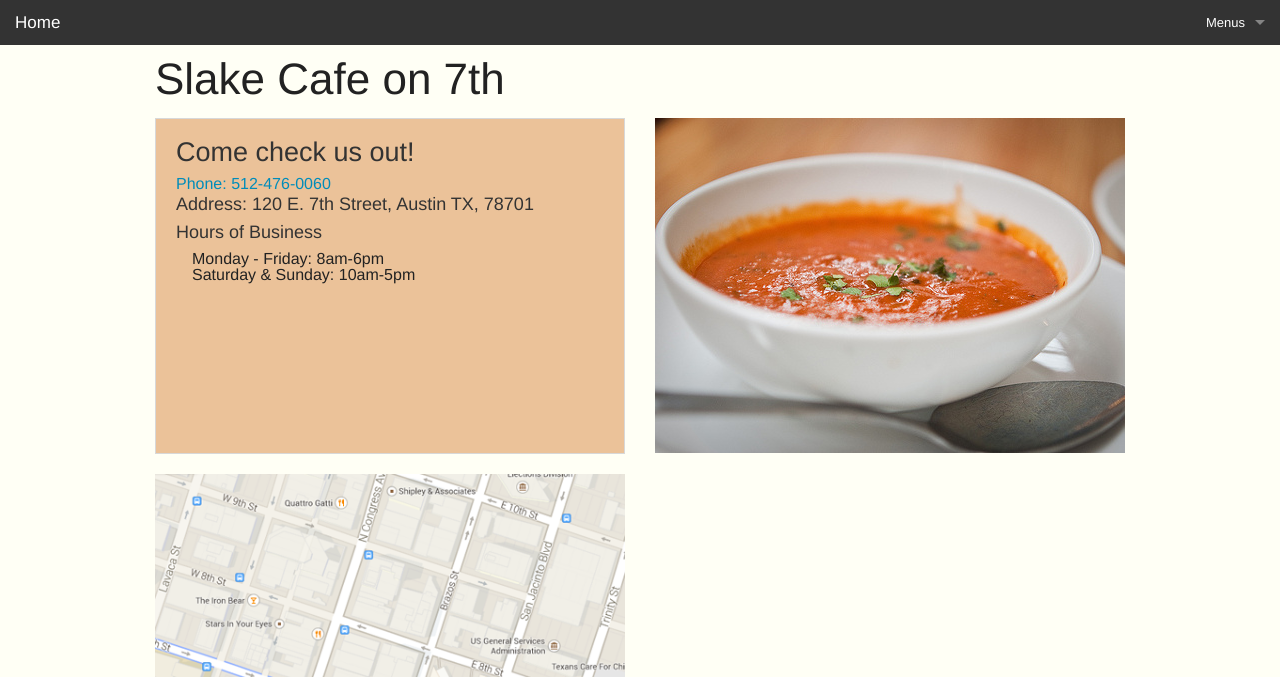
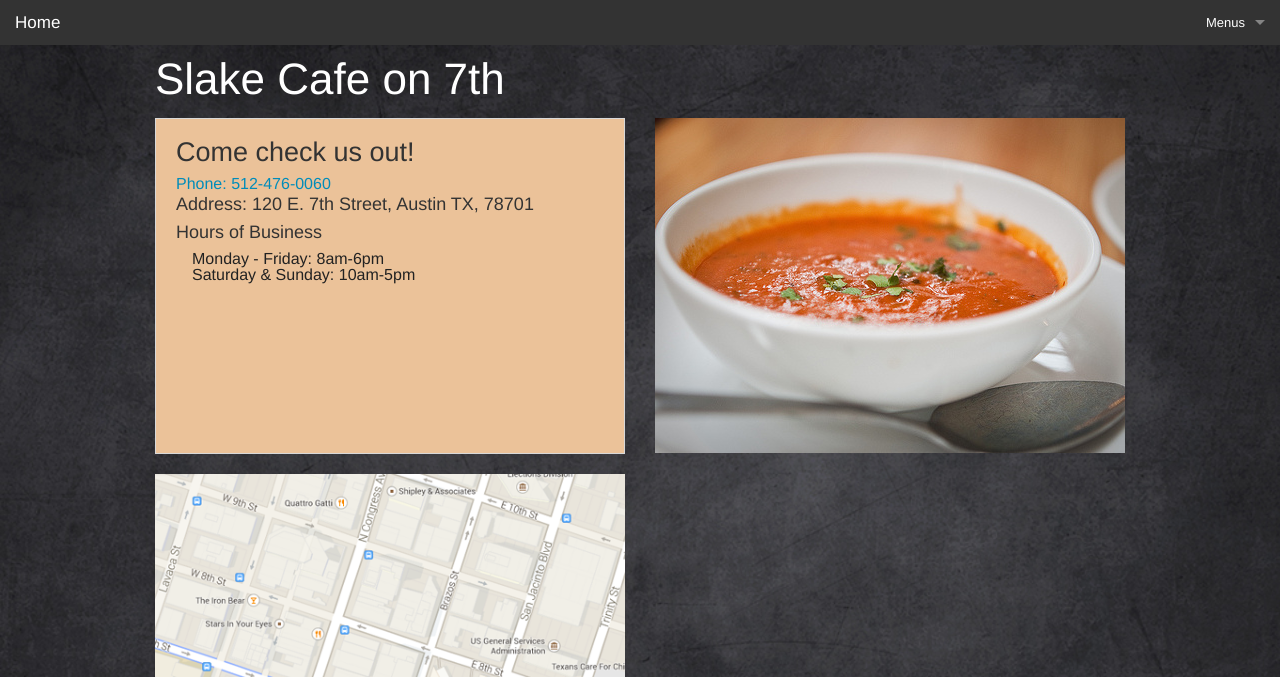
Before and after one commit to khannifin/restaurant-project, a plain HTML site: page index.html in a window 1280 px wide. Shown: the top 677 px of the page. Drawn offline with Linux system fonts and the light colour scheme.

Commit message:
Background Image

```diff
--- a/css/style.css
+++ b/css/style.css
@@ -6,3 +6,15 @@
 		}
 
 .hours-daily {padding-left: 1em;}
+
+body {
+	background: url(../images/chalkboard.jpg) no-repeat center center fixed;
+    -webkit-background-size: cover;
+    -moz-background-size: cover;
+    -o-background-size: cover;
+    background-size: cover;
+}
+
+h1 {
+	color: white;
+}
```
Also changed, not shown: images/chalkboard.jpg (added), images/grey_wash.png (added), 1 other file.
